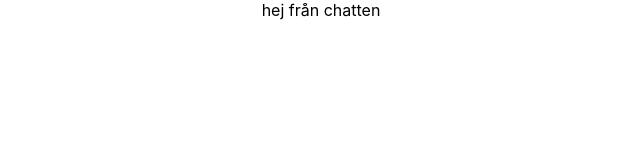
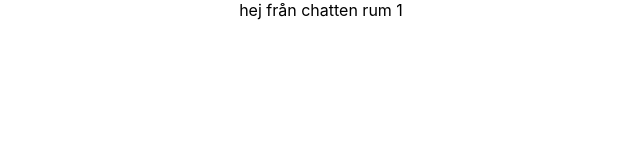
Before and after one commit to GamerShabandari/frontendNy, a React (Create React App) app: page /1 in a window 1280 px wide. Shown: the top 160 px of the page, without its empty margins (319-959 px from the left). Built offline with nearby package versions, Linux system fonts and the light colour scheme.

Commit message:
room param

```diff
--- a/src/App.js
+++ b/src/App.js
@@ -13,7 +13,7 @@ function App() {
       <BrowserRouter>
         <Routes>
           <Route index element={<Home/>}></Route>
-          <Route path="/:chat" element={<Chat/>}></Route>
+          <Route path="/:room" element={<Chat/>}></Route>
 
         </Routes>
       </BrowserRouter>
--- a/src/components/Chat.jsx
+++ b/src/components/Chat.jsx
@@ -1,7 +1,13 @@
-export function Chat(){
-    return(
+import { useParams } from "react-router-dom"
+
+
+
+export function Chat() {
+
+    let { room } = useParams();
+    return (
         <>
-        hej från chatten
+            hej från chatten rum {room}
         </>
     )
 }
```
